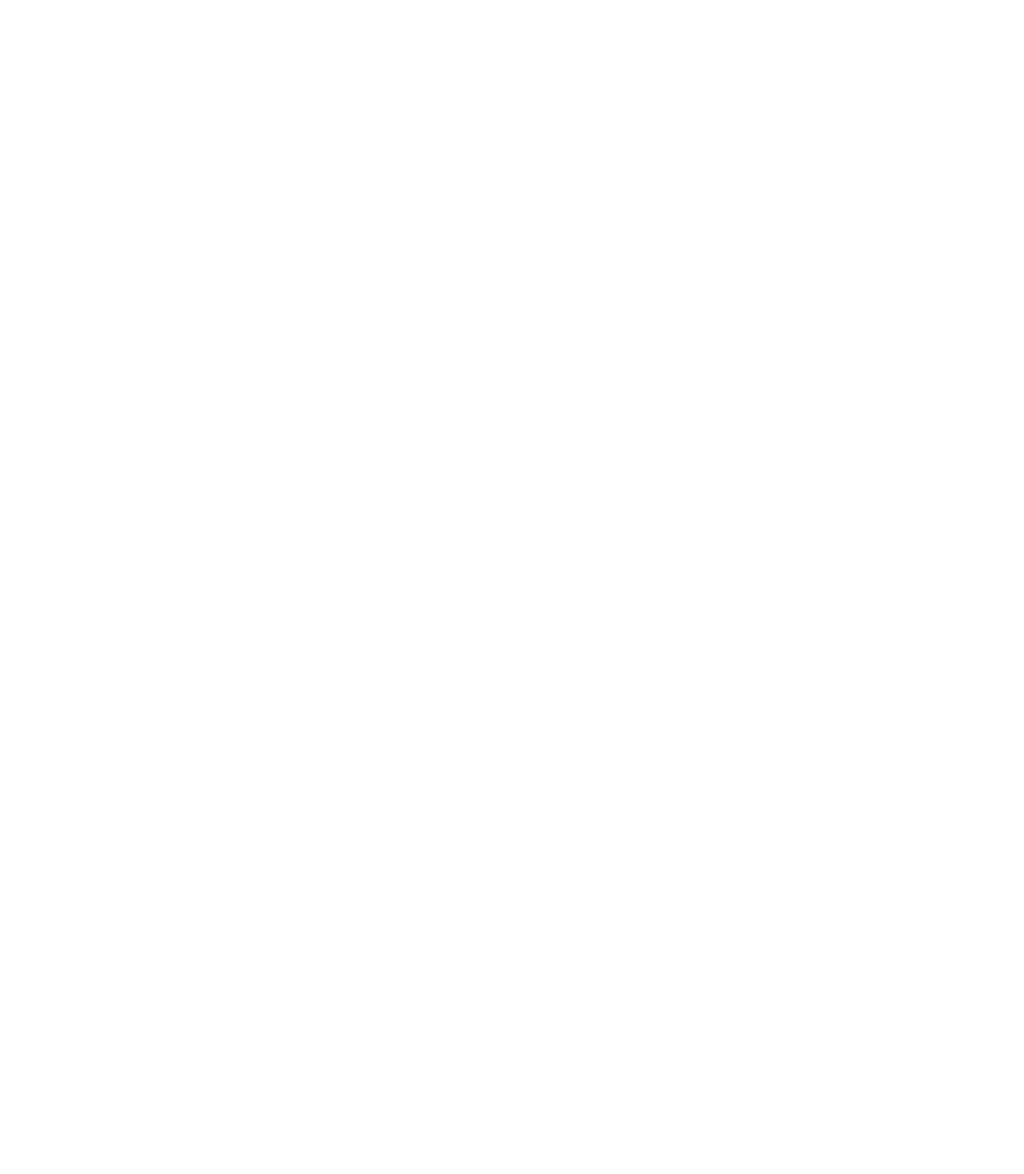
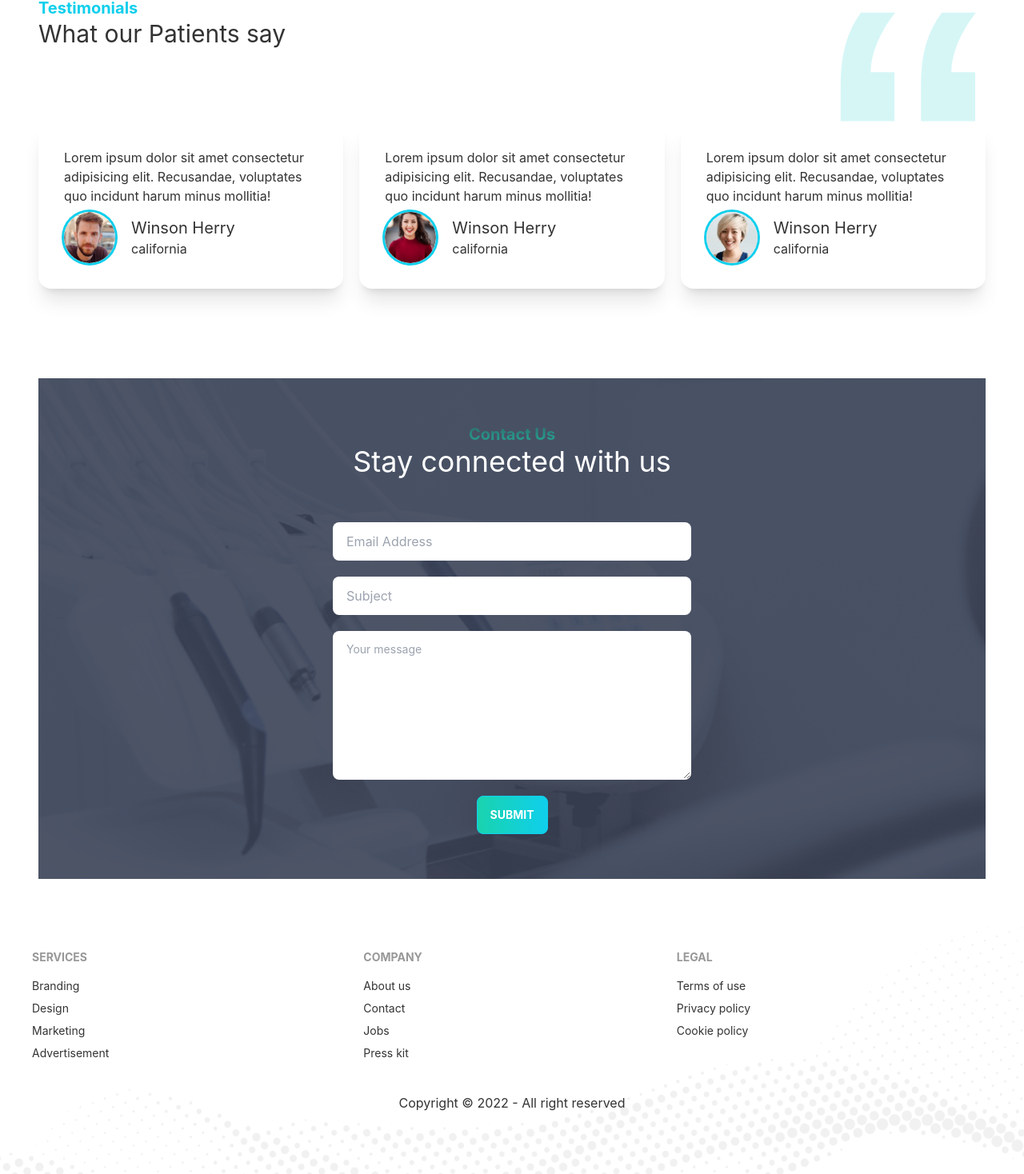
Before and after one commit to zhSHUVO/doctors-portal-client, a React (Create React App) app: page / in a window 1280 px wide. Shown: the part 3057-4525 px from the top of the page at 80% size. Before the commit the page ends 2989 px from the top, so only its background shows below. Built offline with nearby package versions, Linux system fonts and the light colour scheme; the HTML template or start-up script is replaced by a standard one.

Commit message:
testimonial, contact form, footer

```diff
--- a/src/App.js
+++ b/src/App.js
@@ -2,6 +2,7 @@
 import About from "./Pages/About/About";
 import Home from "./Pages/Home/Home";
 import Login from "./Pages/Login/Login";
+import Footer from "./Pages/Shared/Footer";
 import Navbar from "./Pages/Shared/Navbar";
 
 function App() {
@@ -13,6 +14,7 @@
                 <Route path="about" element={<About />} />
                 <Route path="login" element={<Login />} />
             </Routes>
+            <Footer></Footer>
         </div>
     );
 }
--- /dev/null
+++ b/src/Pages/Home/Contact.js
@@ -0,0 +1,41 @@
+import React from "react";
+import appointment from "../../assets/images/appointment.png";
+import PrimaryButton from "../Shared/PrimaryButton";
+
+const Contact = () => {
+    return (
+        <div
+            style={{
+                background: `url(${appointment})`,
+            }}
+            className="bg-primary px-10 py-14 "
+        >
+            <div className="text-center pb-14 text-white">
+                <p className="text-xl font-bold text-transparent bg-clip-text bg-gradient-to-br from-accent to-secondary">
+                    Contact Us
+                </p>
+                <h1 className="text-4xl">Stay connected with us</h1>
+            </div>
+            <div className="grid grid-cols-1 justify-items-center gap-5">
+                <input
+                    type="text"
+                    placeholder="Email Address"
+                    className="input w-full max-w-md"
+                />
+                <input
+                    type="text"
+                    placeholder="Subject"
+                    className="input w-full max-w-md"
+                />
+                <textarea
+                    className="textarea w-full max-w-md"
+                    placeholder="Your message"
+                    rows={6}
+                ></textarea>
+                <PrimaryButton>Submit</PrimaryButton>
+            </div>
+        </div>
+    );
+};
+
+export default Contact;
--- a/src/Pages/Home/Home.js
+++ b/src/Pages/Home/Home.js
@@ -1,8 +1,10 @@
 import React from "react";
 import Services from "../Services/Services";
 import Banner from "./Banner";
+import Contact from "./Contact";
 import Info from "./Info";
 import MakeAppointment from "./MakeAppointment";
+import Testimonials from "./Testtimonials";
 
 const Home = () => {
     return (
@@ -11,6 +13,8 @@
             <Info></Info>
             <Services></Services>
             <MakeAppointment></MakeAppointment>
+            <Testimonials></Testimonials>
+            <Contact></Contact>
         </div>
     );
 };
--- /dev/null
+++ b/src/Pages/Home/Review.js
@@ -0,0 +1,27 @@
+import React from "react";
+
+const Review = ({ review }) => {
+    return (
+        <div className="card lg:max-w-lg bg-base-100 shadow-xl">
+            <div className="card-body">
+                <p>
+                    Lorem ipsum dolor sit amet consectetur adipisicing elit.
+                    Recusandae, voluptates quo incidunt harum minus mollitia!
+                </p>
+                <div className="flex items-center">
+                    <div className="avatar">
+                        <div className="w-16 rounded-full ring ring-primary ring-offset-base-100 mr-5">
+                            <img src={review.img} alt="" />
+                        </div>
+                    </div>
+                    <div>
+                        <h4 className="text-xl">{review.name}</h4>
+                        <p>{review.location}</p>
+                    </div>
+                </div>
+            </div>
+        </div>
+    );
+};
+
+export default Review;
--- /dev/null
+++ b/src/Pages/Home/Testtimonials.js
@@ -0,0 +1,53 @@
+import React from "react";
+import quote from "../../assets/icons/quote.svg";
+import people1 from "../../assets/images/people1.png";
+import people2 from "../../assets/images/people2.png";
+import people3 from "../../assets/images/people3.png";
+import Review from "./Review";
+const Testimonials = () => {
+    const reviews = [
+        {
+            _id: 1,
+            name: "Winson Herry",
+            review: "",
+            location: "california",
+            img: people1,
+        },
+        {
+            _id: 2,
+            name: "Winson Herry",
+            review: "",
+            location: "california",
+            img: people2,
+        },
+        {
+            _id: 3,
+            name: "Winson Herry",
+            review: "",
+            location: "california",
+            img: people3,
+        },
+    ];
+    return (
+        <section className="my-28">
+            <div className="flex justify-between">
+                <div>
+                    <h4 className="text-xl text-primary font-bold">
+                        Testimonials
+                    </h4>
+                    <h2 className="text-3xl">What our Patients say</h2>
+                </div>
+                <div>
+                    <img src={quote} className="w-24 lg:w-48" alt="" />
+                </div>
+            </div>
+            <div className="grid grid-cols-1 md:grid-cols-2 lg:grid-cols-3 gap-5">
+                {reviews.map((review) => (
+                    <Review key={review._id} review={review}></Review>
+                ))}
+            </div>
+        </section>
+    );
+};
+
+export default Testimonials;
--- /dev/null
+++ b/src/Pages/Shared/Footer.js
@@ -0,0 +1,44 @@
+import React from "react";
+import footer from "../../assets/images/footer.png";
+
+const Footer = () => {
+    return (
+        <footer
+            style={{
+                background: `url(${footer})`,
+                backgroundSize: "cover",
+            }}
+            className="p-10"
+        >
+            <div className="footer">
+                <div>
+                    <span className="footer-title">Services</span>
+                    <a className="link link-hover">Branding</a>
+                    <a className="link link-hover">Design</a>
+                    <a className="link link-hover">Marketing</a>
+                    <a className="link link-hover">Advertisement</a>
+                </div>
+                <div>
+                    <span className="footer-title">Company</span>
+                    <a className="link link-hover">About us</a>
+                    <a className="link link-hover">Contact</a>
+                    <a className="link link-hover">Jobs</a>
+                    <a className="link link-hover">Press kit</a>
+                </div>
+                <div>
+                    <span className="footer-title">Legal</span>
+                    <a className="link link-hover">Terms of use</a>
+                    <a className="link link-hover">Privacy policy</a>
+                    <a className="link link-hover">Cookie policy</a>
+                </div>
+            </div>
+            <div className="my-10 text-center">
+                <p>
+                    Copyright © 2022 - All right reserved
+                </p>
+            </div>
+        </footer>
+    );
+};
+
+export default Footer;
```
